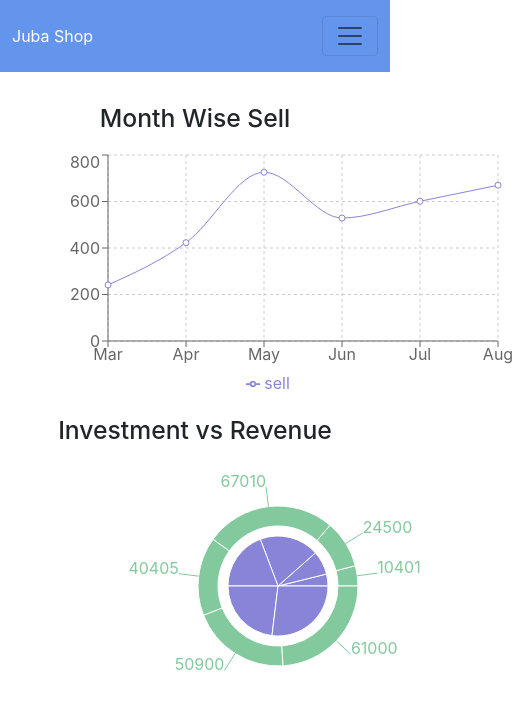
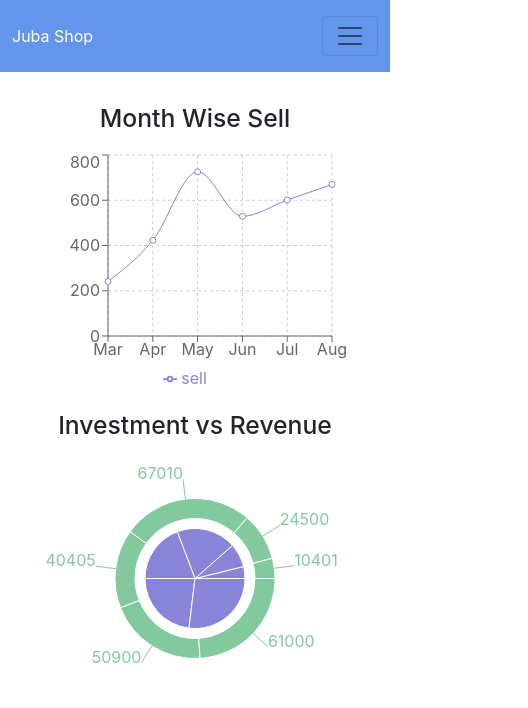
Before and after one commit to jubayer456/juba-shop, a React (Create React App) app: page /dashboards in a window 390 px wide. Shown: the top 708 px of the page, 528 px wide, since content can reach past the window. Built offline with nearby package versions, Linux system fonts and the light colour scheme.

Commit message:
responsive dashboard

```diff
--- a/src/components/DashBoard/DashBoard.js
+++ b/src/components/DashBoard/DashBoard.js
@@ -1,5 +1,5 @@
 import React from 'react';
-import { CartesianGrid, Legend, Line, LineChart, Pie, PieChart, Tooltip, XAxis, YAxis } from 'recharts';
+import { CartesianGrid, Legend, Line, LineChart, Pie, PieChart, ResponsiveContainer, Tooltip, XAxis, YAxis } from 'recharts';
 const DashBoard = () => {
     const data = [
         {
@@ -45,6 +45,7 @@
                 <div className="row">
                     <div className='col-12 col-lg-6'>
                         <h2 className='text-center my-3'>Month Wise Sell</h2>
+                        <ResponsiveContainer width="100%" height="80%">
                             <LineChart width={500} height={250} data={data}
                                 margin={{ top: 5, right: 30, left: 20, bottom: 5 }}>
                                 <CartesianGrid strokeDasharray="3 3" />
@@ -54,14 +55,16 @@
                                 <Legend />
                                 <Line type="monotone" dataKey="sell" stroke="#8884d8" />
                             </LineChart>
+                        </ResponsiveContainer>
                     </div>
                     <div className='col-12 col-lg-6'>
                         <h2 className='text-center my-3'>Investment vs Revenue</h2>
+                        <ResponsiveContainer width="100%" height="80%">
                             <PieChart width={500} height={250}>
                                 <Pie data={data} dataKey="investment" nameKey="name" cx="50%" cy="50%" outerRadius={50} fill="#8884d8" />
                                 <Pie data={data} dataKey="revenue" nameKey="name" cx="50%" cy="50%" innerRadius={60} outerRadius={80} fill="#82ca9d" label />
                             </PieChart>
-
+                        </ResponsiveContainer>
                     </div>
                 </div>
 
```
Also changed, not shown: 1 other file (tests, documents, lock files or other folders). Lines whose indentation alone changed are shown as unchanged.
